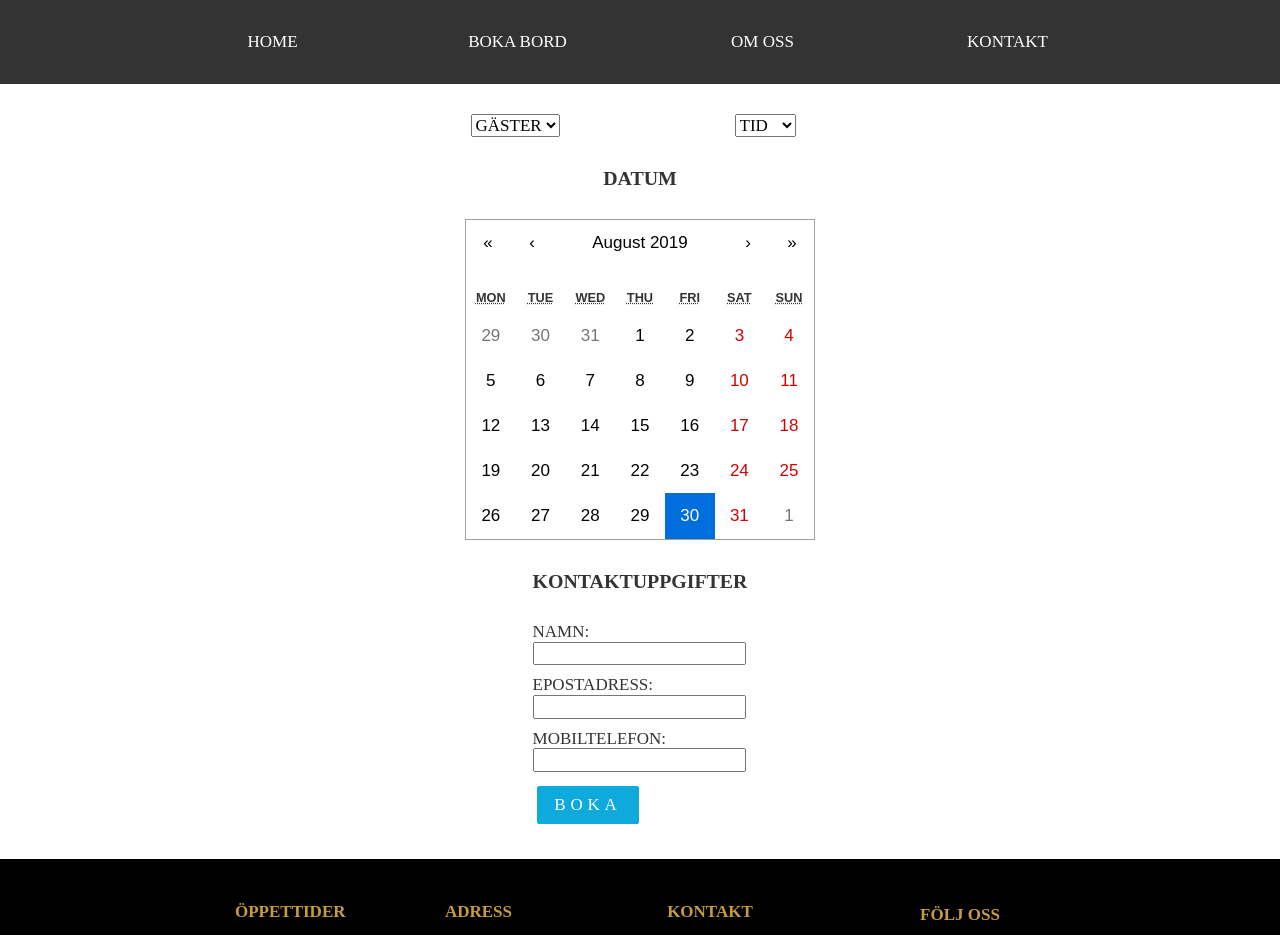
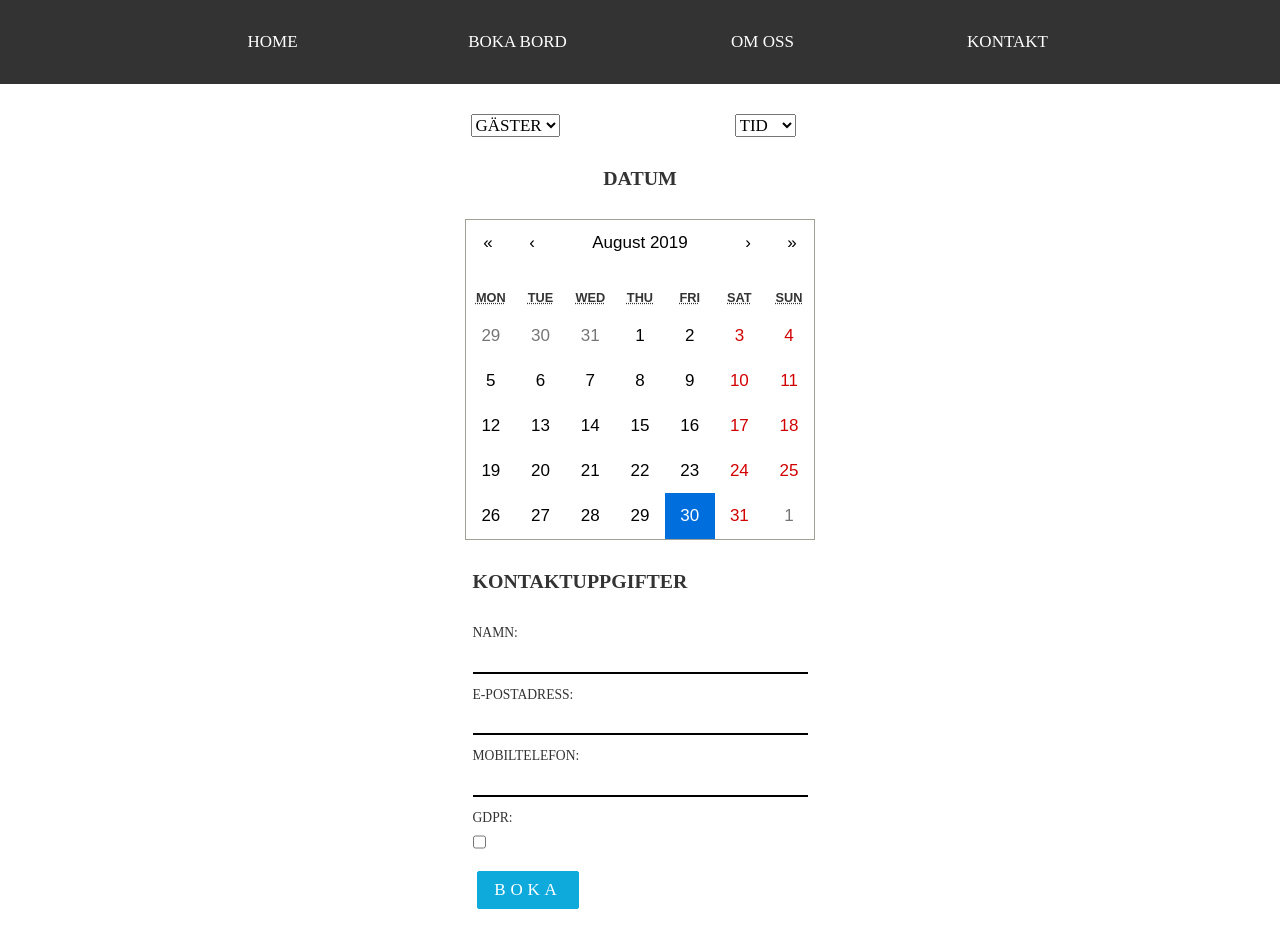
Before and after one commit to rebeccakling/restaurant-arkk, a React (Create React App) app: page /booking in a window 1280 px wide. Shown: the top 935 px of the page. Built offline with nearby package versions, Linux system fonts and the light colour scheme; a web font is replaced by a local one.

Commit message:
added some styling, and fixed a handle function  on gdpr checkbox

```diff
--- a/src/components/booking/booking.scss
+++ b/src/components/booking/booking.scss
@@ -45,18 +45,38 @@
                 margin-top: 30px;
 
                 input {
+                    height: 30px;
                     margin-bottom: 10px;
+                    max-width: 340px;
+                    background-color: transparent;
+                    border: none;
+                    border-bottom: 2px solid black;
+                    font-size: 2em;
                 }
 
-                button{
+                input:focus, textarea:focus {
+                    outline: none;
+                }
+
+                select{
+                    background-color: transparent;
+                }
+
+                label{
+                    font-size: 0.8em;
+                }
+
+                button {
                     @include buttonStyle($buttonBookting, $fontSubColor);
-                    :hover{
+
+                    &:hover {
                         @include buttonStyle($buttonBookingHover, $fontSubColor);
                     }
                 }
             }
 
-            h3{
+
+            h3 {
                 margin-bottom: 30px;
             }
         }
--- a/src/components/booking/booking.tsx
+++ b/src/components/booking/booking.tsx
@@ -9,6 +9,7 @@ import Navbar from "../navbar/navbar";
 interface State {
   data: Data;
   date: Date;
+  gdpr: boolean;
   booking: any;
 }
 
@@ -20,13 +21,14 @@ class Booking extends React.Component<{}, State> {
     this.state = {
       data: new Data(),
       date: new Date(),
+      gdpr: false,
       booking: {
         number_of_guests: '0',
         date: moment(),
         time: '0',
         name: '',
         email: '',
-        phone_number: ''
+        phone_number: '',
       }
     }
 
@@ -54,15 +56,25 @@ class Booking extends React.Component<{}, State> {
   handleInputChange(event: any) {
     event.preventDefault();
     const target = event.target;
-    const value = target.value;
+    const value = target.type === 'checkbox' ? target.checked : target.value;
     const newName = target.name;
+
+    console.log("Current state (before): ", this.state.booking.gdpr);
 
     this.setState(prevState => {
       let booking = Object.assign({}, prevState.booking);
       booking[newName] = value;
+      console.log(booking);
       return { booking };
-    })
+    });
+
     this.setDate(this.state.date);
+  }
+
+  handleGdprChange = (event: any) => {
+    const target = event.target;
+    const value = target.type === 'checkbox' ? target.checked : target.value;
+    this.setState({ gdpr: value })
   }
 
 
@@ -83,8 +95,10 @@ class Booking extends React.Component<{}, State> {
 
   render() {
 
+    console.log("GDPR: ", this.state.gdpr)
+
     return (
-      <>
+      <div>
         <Navbar />
         <main className="booking">
           <div className="wrapper">
@@ -126,16 +140,24 @@ class Booking extends React.Component<{}, State> {
                       onChange={this.handleInputChange} />
                   </label><br />
                   <label>
-                    EPOSTADRESS:<br />
+                    E-POSTADRESS:<br />
                     <input type="email" name="email"
                       value={this.state.booking.email}
                       onChange={this.handleInputChange} />
                   </label><br />
                   <label>
                     MOBILTELEFON:<br />
-                    <input type="text" name="phone_number"
+                    <input className="inp" type="text" name="phone_number"
                       value={this.state.booking.phone_number}
                       onChange={this.handleInputChange} />
+                  </label><br />
+                  <label>
+                    GDPR: <br />
+                    <input
+                      name="gdpr"
+                      type="checkbox"
+                      checked={this.state.booking.gdpr}
+                      onChange={this.handleGdprChange} />
                   </label><br />
                   <button onClick={this.completeBooking}>BOKA</button>
                 </form>
@@ -144,7 +166,7 @@ class Booking extends React.Component<{}, State> {
           </div>
         </main>
         <Footer />
-      </>
+      </div>
     );
   }
 }
```
